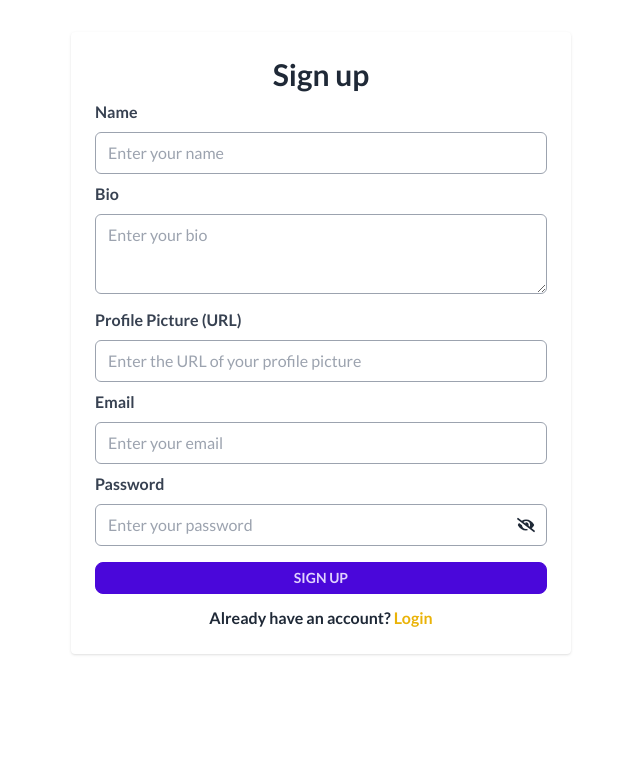
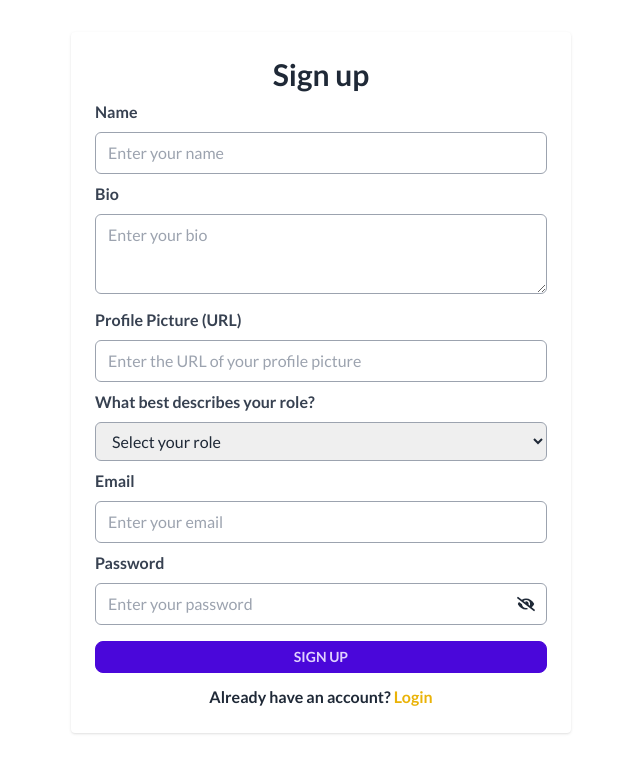
Before and after one commit to mehedihasan-ofc/collaborative-task-management-app-client, a React (Vite) app: page /signup in a window 1280 px wide. Shown: the top 772 px of the page, without its empty margins (319-959 px from the left). Built offline with nearby package versions, Linux system fonts and the light colour scheme; no server answers.

Commit message:
Added input 'What best describes your role?'

```diff
--- a/src/pages/Auth/SignUp/SignUp.jsx
+++ b/src/pages/Auth/SignUp/SignUp.jsx
@@ -22,12 +22,14 @@ const SignUp = () => {
         // Handle form submission here (e.g., send data to the server).
         console.log(data);
 
-        createUser(data.email, data.password)
+        const { email, password, name, bio, profilePicture, role } = data;
+
+        createUser(email, password)
             .then(result => {
                 const loggedUser = result.user;
                 console.log(loggedUser);
 
-                updateUserData(loggedUser, data.name, data.profilePicture)
+                updateUserData(loggedUser, name, profilePicture, role)
                     .then(() => {
                         setReload(true);
                         console.log("updated");
@@ -37,10 +39,11 @@ const SignUp = () => {
 
                         // Add the new user data to the existing collection
                         userCollection.push({
-                            name: data.name,
-                            bio: data.bio,
-                            profilePicture: data.profilePicture,
-                            email: data.email,
+                            name,
+                            bio,
+                            profilePicture,
+                            email,
+                            role,
                         });
 
                         // Save the updated user collection to local storage
@@ -134,6 +137,34 @@ const SignUp = () => {
                         )}
                     </div>
                     <div className="mb-2">
+                        <label htmlFor="role" className="block text-gray-700 font-semibold mb-2">
+                            What best describes your role?
+                        </label>
+                        <Controller
+                            name="role"
+                            control={control}
+                            defaultValue=""
+                            rules={{ required: 'Role selection is required' }}
+                            render={({ field }) => (
+                                <select
+                                    id="role"
+                                    className={`border-gray-400 border-solid border py-2 px-3 w-full rounded-md ${errors.role ? 'border-red-500' : 'border-gray-400'}`}
+                                    {...field}
+                                    required // Marked as required
+                                >
+                                    <option value="" disabled>
+                                        Select your role
+                                    </option>
+                                    <option value="Team Leader">Team Leader</option>
+                                    <option value="Team Member">Team Member</option>
+                                </select>
+                            )}
+                        />
+                        {errors.role && (
+                            <p className="text-red-500 mt-1">{errors.role.message}</p>
+                        )}
+                    </div>
+                    <div className="mb-2">
                         <label htmlFor="email" className="block text-gray-700 font-semibold mb-2">
                             Email
                         </label>
```
